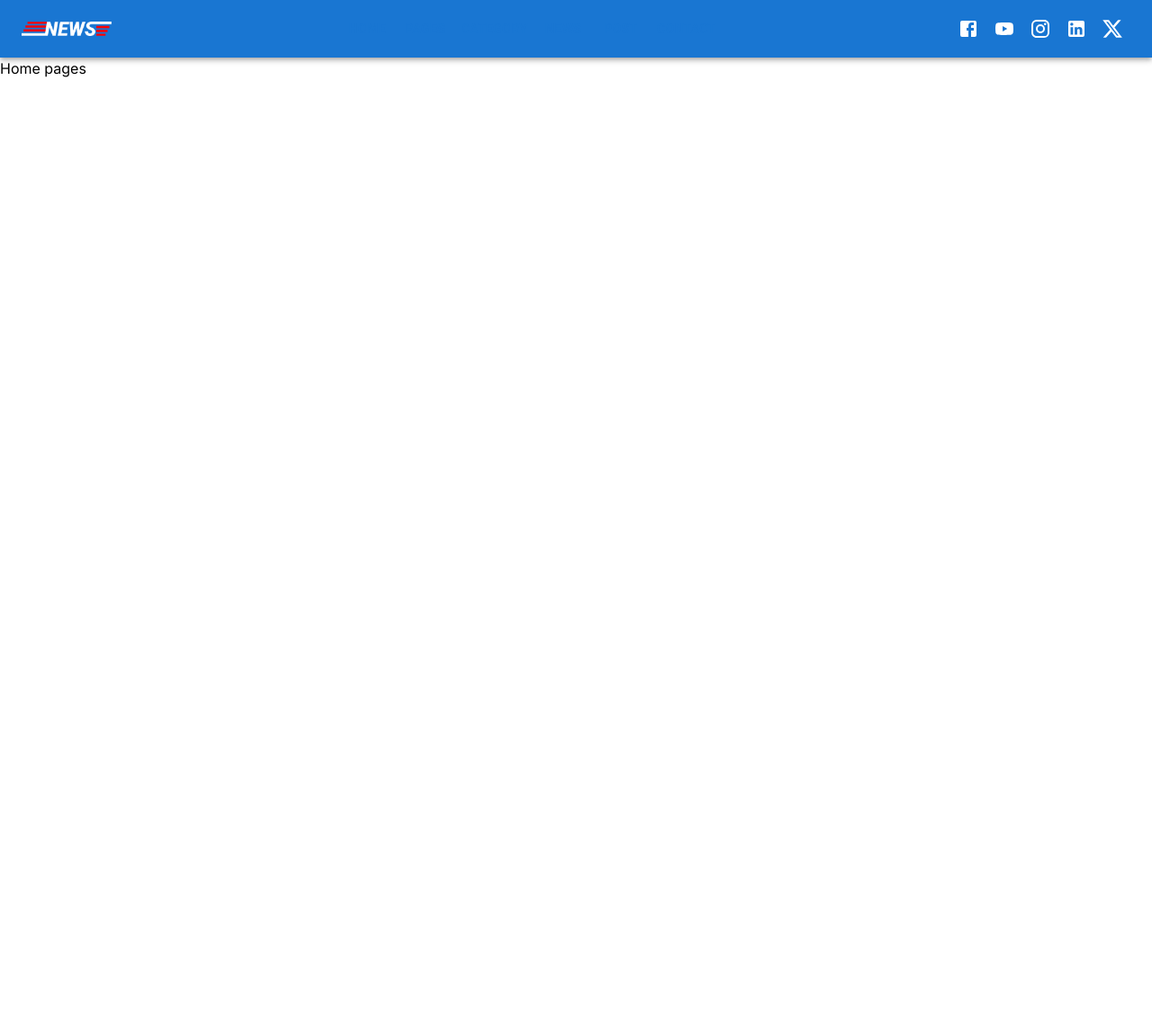
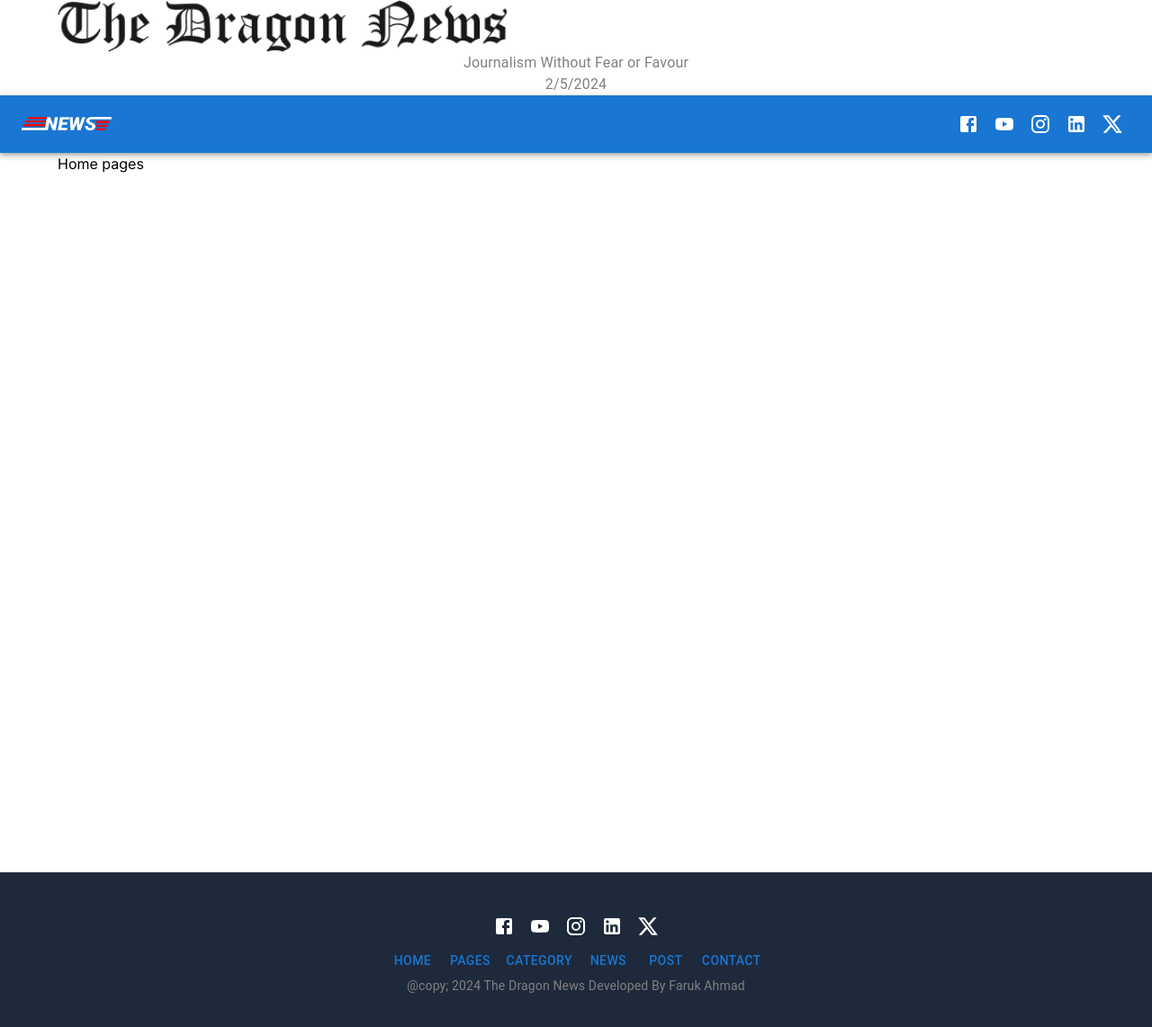
Before and after one commit to farukwebcode21/dragon-news-next, a Next.js app: page / in a window 1280 px wide. Shown: the top 1142 px of the page at 90% size. Before the commit the page ends 800 px from the top, so only its background shows below. Built offline with nearby package versions, Linux system fonts and the light colour scheme.

Commit message:
header complete

```diff
--- a/src/app/layout.js
+++ b/src/app/layout.js
@@ -1,6 +1,8 @@
 import { Inter } from "next/font/google";
 import "./globals.css";
 import Navbar from "../components/shared/Navbar";
+import { Footer } from "../components/shared/Footer";
+import Container from "@mui/material/Container";
 
 const inter = Inter({ subsets: ["latin"] });
 
@@ -14,7 +16,8 @@ export default function RootLayout({ children }) {
     <html lang="en">
       <body className={inter.className}>
         <Navbar />
-        {children}
+        <Container className="min-h-screen">{children}</Container>
+        <Footer />
       </body>
     </html>
   );
--- /dev/null
+++ b/src/components/shared/Footer.js
@@ -0,0 +1,84 @@
+import { Box, Container } from "@mui/material";
+import { IconButton } from "@mui/material";
+import Stack from "@mui/material/Stack";
+import Link from "next/link";
+import Button from "@mui/material/Button";
+import Typography from "@mui/material/Typography";
+
+// icon
+import FacebookIcon from "@mui/icons-material/Facebook";
+import InstagramIcon from "@mui/icons-material/Instagram";
+import YouTubeIcon from "@mui/icons-material/YouTube";
+import LinkedInIcon from "@mui/icons-material/LinkedIn";
+import XIcon from "@mui/icons-material/X";
+
+const navItem = [
+  {
+    route: "Home",
+    pathname: "/",
+  },
+  {
+    route: "Pages",
+    pathname: "/pages",
+  },
+  {
+    route: "Category",
+    pathname: "/category",
+  },
+  {
+    route: "News",
+    pathname: "/news",
+  },
+  {
+    route: "Post",
+    pathname: "/post",
+  },
+  {
+    route: "Contact",
+    pathname: "/contact",
+  },
+];
+
+export const Footer = () => {
+  return (
+    <Box className="bg-slate-800 py-10 px-2">
+      <Container>
+        <Box
+          className="w-full text-center"
+          direction="row"
+          sx={{
+            "& svg": {
+              color: "white",
+            },
+          }}
+        >
+          <IconButton>
+            <FacebookIcon />
+          </IconButton>
+          <IconButton>
+            <YouTubeIcon />
+          </IconButton>
+          <IconButton>
+            <InstagramIcon />
+          </IconButton>
+          <IconButton>
+            <LinkedInIcon />
+          </IconButton>
+          <IconButton>
+            <XIcon />
+          </IconButton>
+        </Box>
+        <Box className="w-full text-center">
+          {navItem.map((item) => (
+            <Link key={item} href={item.pathname}>
+              <Button className="text-white">{item.route}</Button>
+            </Link>
+          ))}
+        </Box>
+        <Typography variant="body2" textAlign={"center"} color={"gray"}>
+          @copy; 2024 The Dragon News Developed By Faruk Ahmad
+        </Typography>
+      </Container>
+    </Box>
+  );
+};
--- /dev/null
+++ b/src/components/shared/Header.js
@@ -0,0 +1,25 @@
+import Container from "@mui/material/Container";
+import Box from "@mui/material/Box";
+import Image from "next/image";
+import headerImage from "@/assets/The Dragon News.png";
+import Typography from "@mui/material/Typography";
+import { showCurrentDate } from '../utils/getCurrentDate';
+
+const Header = () => {
+    const currentDate = showCurrentDate();
+  return (
+    <Box>
+      <Container>
+        <Image src={headerImage} width={500} height={500} alt="header" />
+        <Typography variant="body1" textAlign={"center"} color={"gray"}>
+          Journalism Without Fear or Favour
+        </Typography>
+        <Typography variant="body1" textAlign={"center"} color={"gray"}>
+          {currentDate}
+        </Typography>
+      </Container>
+    </Box>
+  );
+};
+
+export default Header;
--- a/src/components/shared/Navbar.js
+++ b/src/components/shared/Navbar.js
@@ -17,6 +17,7 @@ import InstagramIcon from "@mui/icons-material/Instagram";
 import YouTubeIcon from "@mui/icons-material/YouTube";
 import LinkedInIcon from "@mui/icons-material/LinkedIn";
 import XIcon from "@mui/icons-material/X";
+import Header from "./Header";
 
 const navItem = [
   {
@@ -47,7 +48,9 @@ const navItem = [
 
 function Navbar() {
   return (
-    <AppBar position="static" className="bg-slate-700">
+    <>
+      <Header />
+      <AppBar position="static" className="bg-slate-800">
         <Container maxWidth="xl">
           <Toolbar disableGutters>
             <Image src={logo} width={100} height={100} alt="logo" />
@@ -88,6 +91,7 @@ function Navbar() {
           </Toolbar>
         </Container>
       </AppBar>
+    </>
   );
 }
 export default Navbar;
--- /dev/null
+++ b/src/components/utils/getCurrentDate.js
@@ -0,0 +1,9 @@
+export function showCurrentDate() {
+  const currentDate = new Date();
+  const day = currentDate.getDate();
+  const month = currentDate.getMonth() + 1; // Adding 1 because month is zero-indexed
+  const year = currentDate.getFullYear();
+  return `${month}/${day}/${year}`;
+}
+
+// Call the function to display the current date
```
Lines whose indentation alone changed are shown as unchanged.
